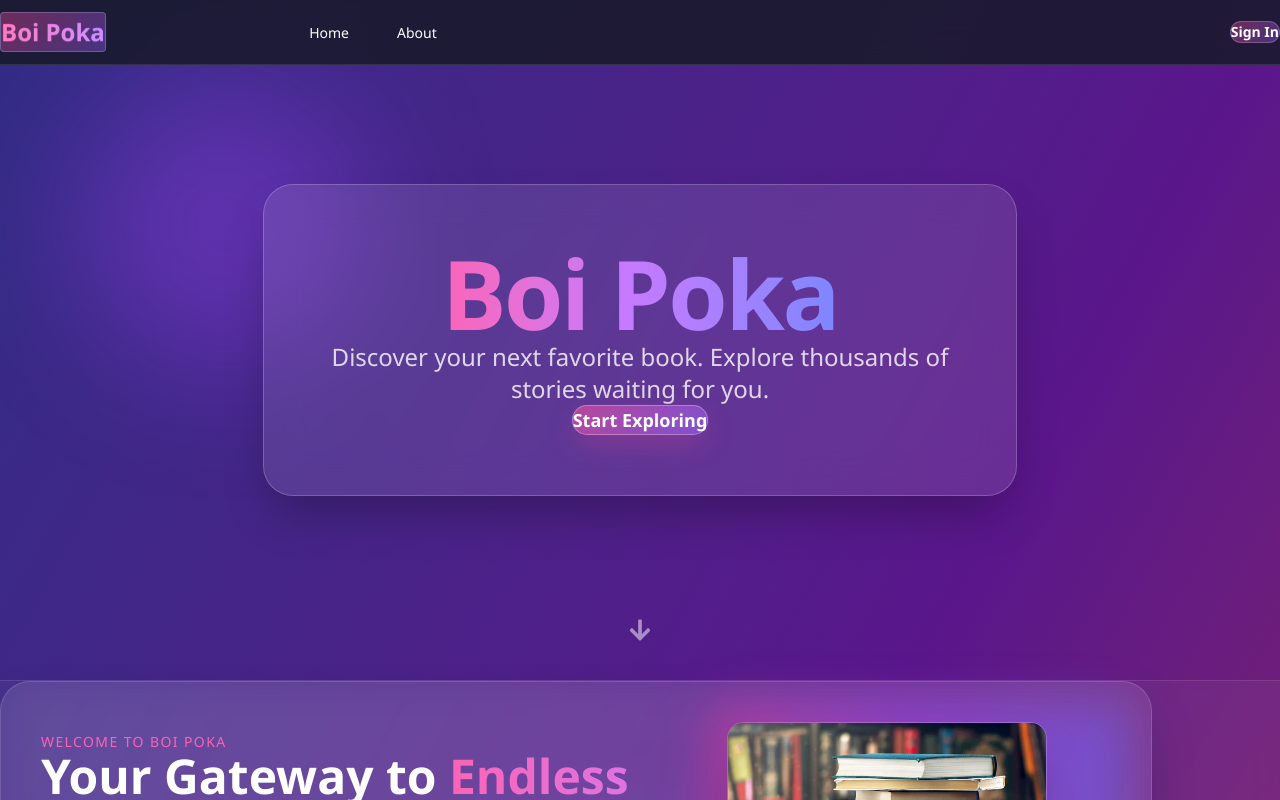
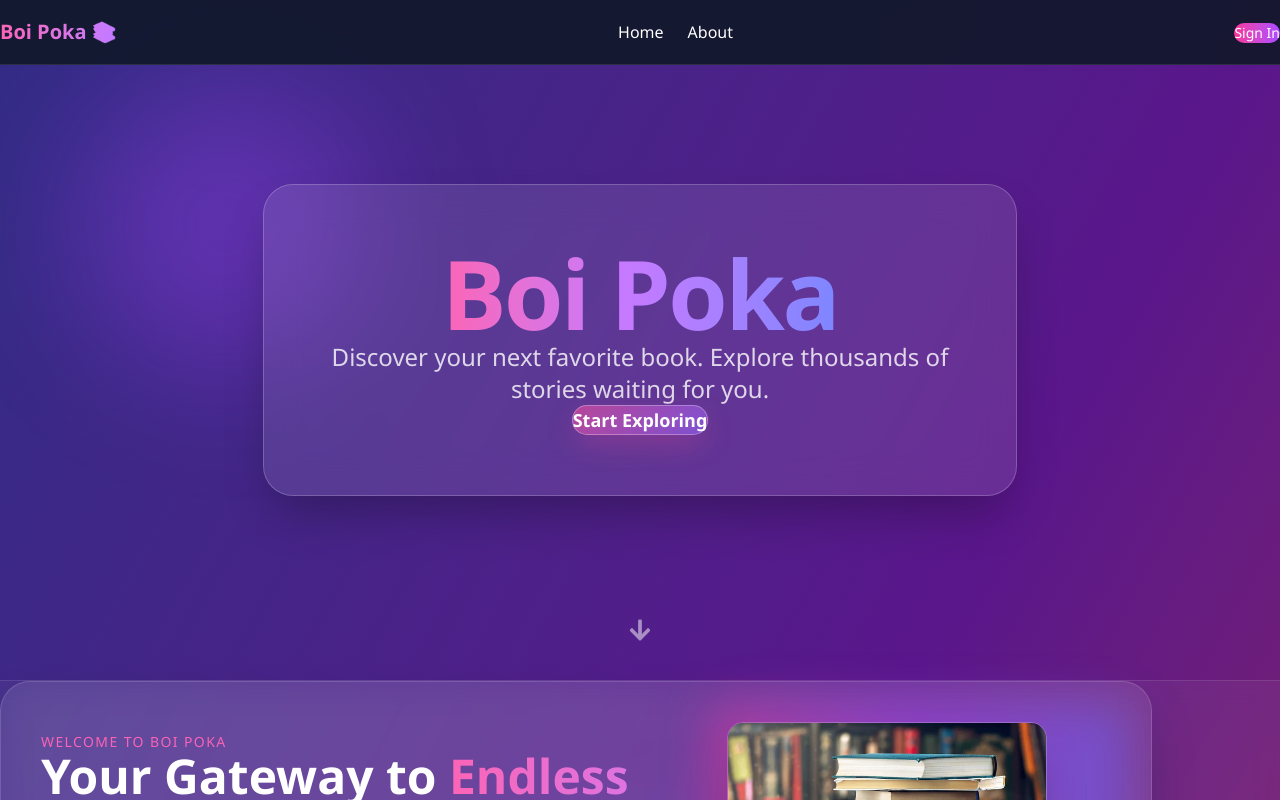
Before and after one commit to Mokim2005/boi-poka-project, a React (Vite) app: page / in a window 1280 px wide. Shown: the top 800 px of the page. Built offline with nearby package versions, Linux system fonts and the light colour scheme.

Commit message:
updated navbar

```diff
--- a/src/Components/Header/Navber.jsx
+++ b/src/Components/Header/Navber.jsx
@@ -7,88 +7,70 @@ const Navber = () => {
     <motion.nav
       initial={{ y: -100 }}
       animate={{ y: 0 }}
-      className="fixed top-0 left-0 right-0 z-50 glass-nav"
+      className="fixed top-0 left-0 w-full z-50 bg-gray-900/90 backdrop-blur-md border-b border-white/10"
     >
       <div className="max-w-7xl mx-auto px-4 sm:px-6 lg:px-8">
-        <div className="navbar flex justify-between items-center min-h-16">
-          <div className="flex items-center">
-            <div className="dropdown">
-              <div tabIndex={0} role="button" className="btn btn-ghost lg:hidden text-white">
-                <svg
-                  xmlns="http://www.w3.org/2000/svg"
-                  className="h-6 w-6"
-                  fill="none"
-                  viewBox="0 0 24 24"
-                  stroke="currentColor"
-                >
-                  <path
-                    strokeLinecap="round"
-                    strokeLinejoin="round"
-                    strokeWidth="2"
-                    d="M4 6h16M4 12h8m-8 6h16"
-                  />
-                </svg>
-              </div>
-              <ul
-                tabIndex={0}
-                className="menu menu-sm dropdown-content bg-purple-900/95 backdrop-blur-md rounded-box z-50 mt-3 w-52 p-2 shadow-lg"
-              >
-                <Link to='/' className="p-3 text-white hover:bg-purple-700 rounded-lg">Home</Link>
-                <Link to='/about' className="p-3 text-white hover:bg-purple-700 rounded-lg">About</Link>
-              </ul>
+
+        <div className="flex justify-between items-center h-16">
+
+          {/* Left - Logo + Mobile menu */}
+          <div className="flex items-center gap-3">
+
+            {/* Mobile menu */}
+            <div className="lg:hidden">
+              <details className="dropdown">
+                <summary className="cursor-pointer text-white text-2xl">
+                  ☰
+                </summary>
+
+                <ul className="mt-3 p-3 w-48 rounded-xl bg-gray-800 text-white shadow-lg space-y-2">
+                  <li>
+                    <Link to="/" className="block hover:text-pink-400">
+                      Home
+                    </Link>
+                  </li>
+                  <li>
+                    <Link to="/about" className="block hover:text-pink-400">
+                      About
+                    </Link>
+                  </li>
+                </ul>
+              </details>
             </div>
-            <Link to='/' className="btn btn-ghost text-xl font-bold px-2">
-              <span className="text-transparent bg-clip-text bg-gradient-to-r from-pink-400 to-purple-400 text-2xl">
-                Boi Poka
+
+            {/* Logo */}
+            <Link to="/" className="text-xl font-bold">
+              <span className="bg-gradient-to-r from-pink-400 to-purple-400 text-transparent bg-clip-text">
+                Boi Poka 📚
               </span>
             </Link>
           </div>
 
-          <div className="navbar-center hidden lg:flex">
-            <ul className="menu menu-horizontal px-1 gap-2">
-              <Link to='/' className="nav-link">Home</Link>
-              <Link to='/about' className="nav-link">About</Link>
+          {/* Center - Desktop Menu */}
+          <div className="hidden lg:flex">
+            <ul className="flex items-center gap-6 text-white">
+              <li>
+                <Link className="hover:text-pink-400 transition" to="/">
+                  Home
+                </Link>
+              </li>
+              <li>
+                <Link className="hover:text-pink-400 transition" to="/about">
+                  About
+                </Link>
+              </li>
             </ul>
           </div>
 
-          <div className="navbar-end flex items-center gap-2">
-            <button className="btn-ghost px-4 py-2 text-white rounded-full text-sm font-semibold">
+          {/* Right - Button */}
+          <div>
+            <button className="px-4 py-2 rounded-full bg-gradient-to-r from-pink-500 to-purple-500 text-white text-sm font-medium hover:opacity-90 transition">
               Sign In
             </button>
           </div>
+
         </div>
       </div>
-
-      <style>{`
-        .glass-nav {
-          background: rgba(26, 26, 46, 0.9);
-          backdrop-filter: blur(20px);
-          border-bottom: 1px solid rgba(255, 255, 255, 0.1);
-        }
-
-        .nav-link {
-          color: white;
-          padding: 0.5rem 1.25rem;
-          border-radius: 8px;
-          transition: all 0.3s ease;
-          font-weight: 500;
-        }
-
-        .nav-link:hover {
-          background: rgba(139, 92, 246, 0.3);
-          color: #e9d5ff;
-        }
-
-        .btn-ghost {
-          background: linear-gradient(135deg, rgba(236, 72, 153, 0.3), rgba(139, 92, 246, 0.3));
-          border: 1px solid rgba(255, 255, 255, 0.2);
-          transition: all 0.3s ease;
-        }
-
-        .btn-ghost:hover {
-          background: linear-gradient(135deg, rgba(236, 72, 153, 0.5), rgba(139, 92, 246, 0.5));
-        }
-      `}</style>
     </motion.nav>
   );
 };
```
